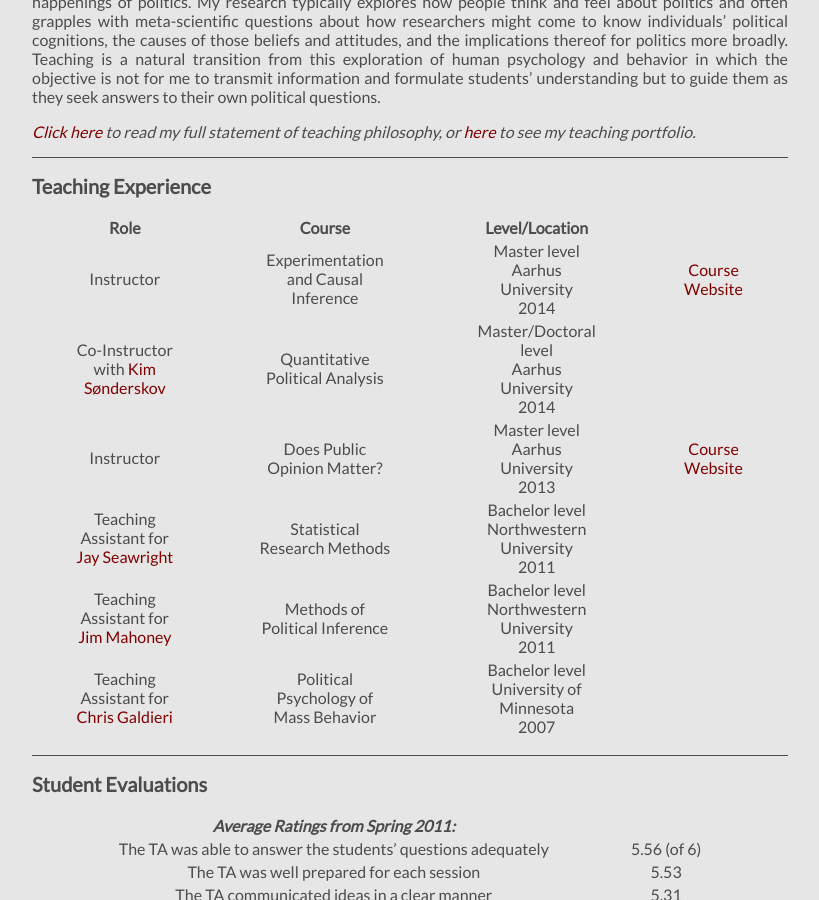
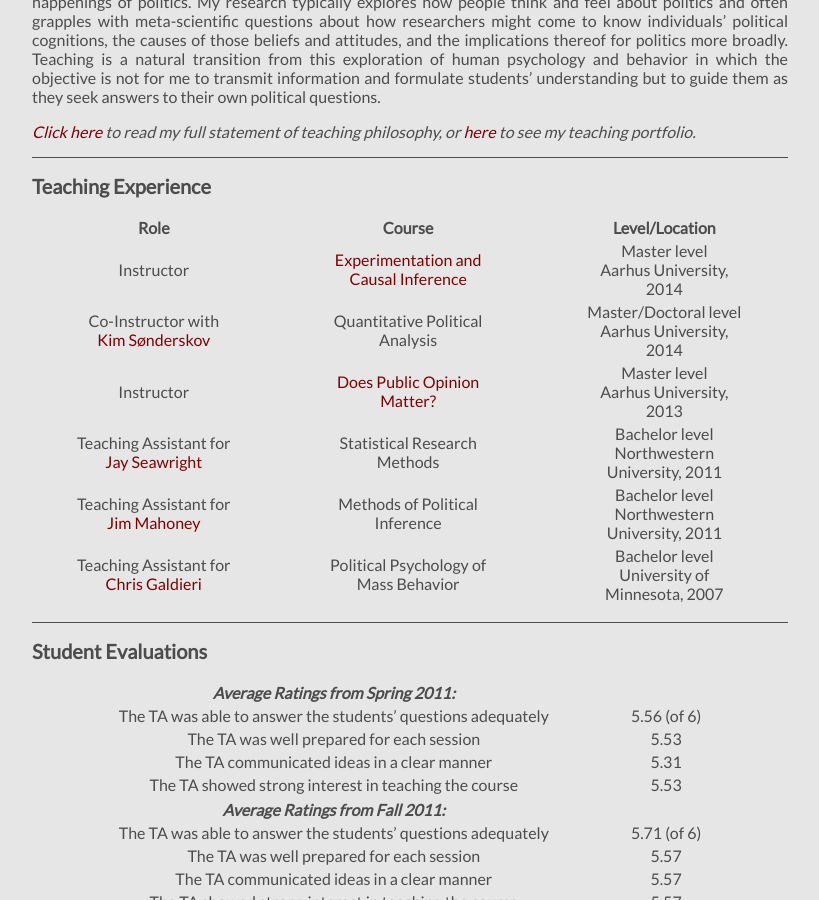
Before and after one commit to leeper/leeper.github.io, a Jekyll site: the page built from teaching.md, in a window 1280 px wide and 900 px high, scrolled down 251 px. Shown: the whole window, without its empty margins (230-1049 px from the left). Built offline with Jekyll 4.4.1, drawn with Linux system fonts in a browser that asks for light colours.

Commit message:
Update teaching.md

```diff
--- a/teaching.md
+++ b/teaching.md
@@ -12,14 +12,14 @@
 ---
 ## Teaching Experience ##
 
-| Role | Course | Level/Location |  |
-| ---- | ------ | -------------- | ------- |
-| Instructor | Experimentation and Causal Inference | Master level<br/>Aarhus University<br/>2014 | [Course Website](http://www.thomasleeper.com/expcourse) |
-| Co-Instructor with [Kim Sønderskov](http://pure.au.dk/portal/en/ks@ps.au.dk) | Quantitative Political Analysis | Master/Doctoral level<br/>Aarhus University<br/>2014| |
-| Instructor | Does Public Opinion Matter? | Master level<br/>Aarhus University<br/>2013 | [Course Website](http://www.thomasleeper.com/opinioncourse) |
-| Teaching Assistant for [Jay Seawright](http://www.polisci.northwestern.edu/people/seawright.html) | Statistical Research Methods | Bachelor level<br/>Northwestern University<br/>2011| |
-| Teaching Assistant for [Jim Mahoney](http://www.jamesmahoney.org/) | Methods of Political Inference | Bachelor level<br/>Northwestern University<br/>2011 | |
-| Teaching Assistant for [Chris Galdieri](http://www.tc.umn.edu/~galdieri/) | Political Psychology of Mass Behavior | Bachelor level<br/>University of Minnesota<br/>2007| |
+| Role | Course | Level/Location |
+| ---- | ------ | -------------- |
+| Instructor | [Experimentation and Causal Inference](http://www.thomasleeper.com/expcourse) | Master level<br/>Aarhus University, 2014 |
+| Co-Instructor with [Kim Sønderskov](http://pure.au.dk/portal/en/ks@ps.au.dk) | Quantitative Political Analysis | Master/Doctoral level<br/>Aarhus University, 2014|
+| Instructor | [Does Public Opinion Matter?](http://www.thomasleeper.com/opinioncourse) | Master level<br/>Aarhus University, 2013 |
+| Teaching Assistant for [Jay Seawright](http://www.polisci.northwestern.edu/people/seawright.html) | Statistical Research Methods | Bachelor level<br/>Northwestern University, 2011|
+| Teaching Assistant for [Jim Mahoney](http://www.jamesmahoney.org/) | Methods of Political Inference | Bachelor level<br/>Northwestern University, 2011 |
+| Teaching Assistant for [Chris Galdieri](http://www.tc.umn.edu/~galdieri/) | Political Psychology of Mass Behavior | Bachelor level<br/>University of Minnesota, 2007|
 
 ---
 ## Student Evaluations ##
```
